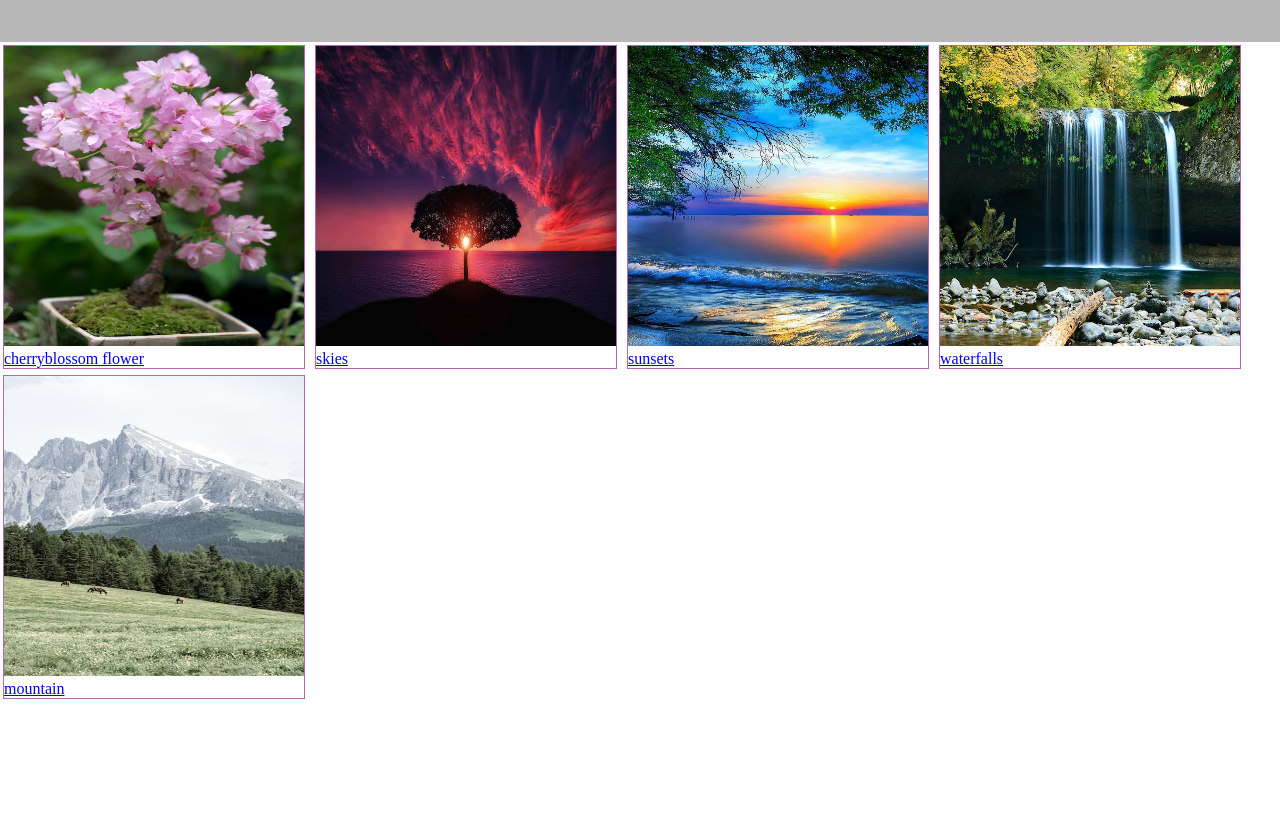
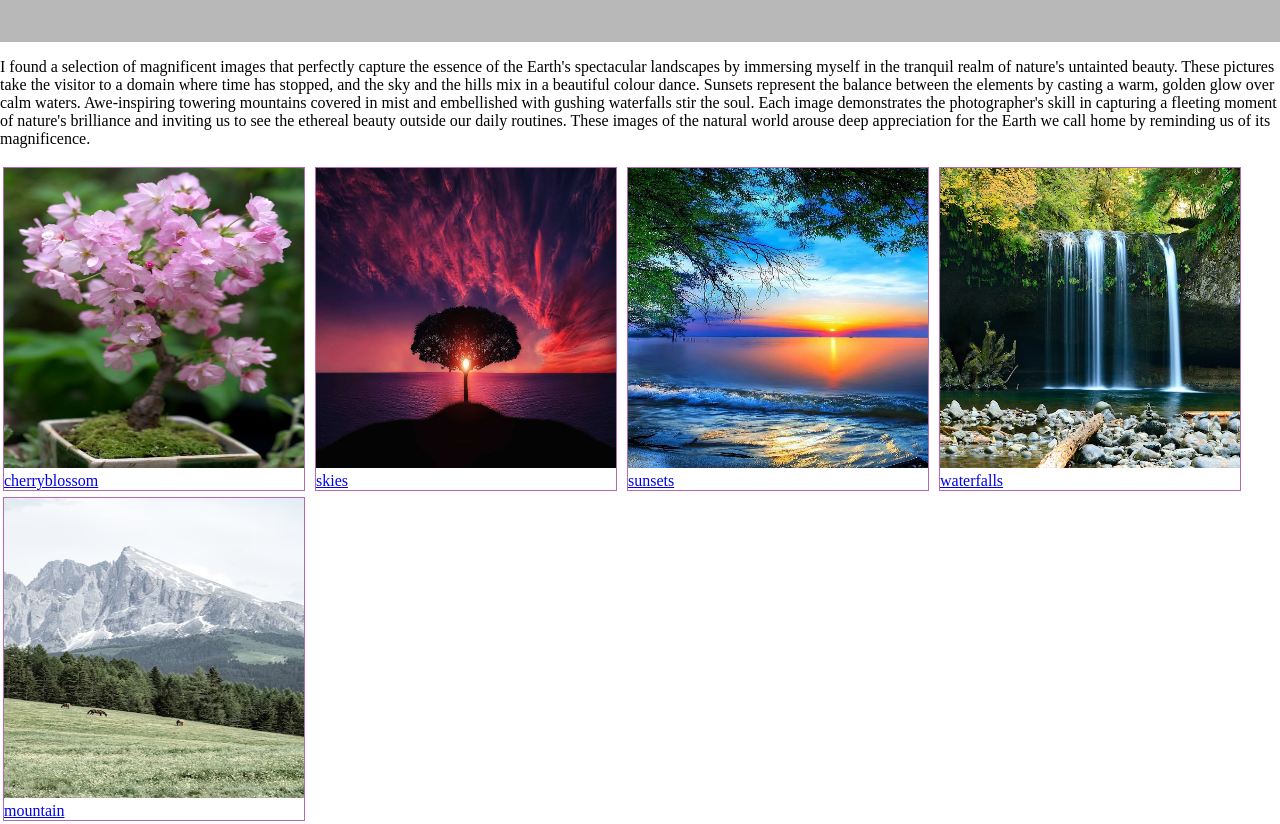
Before and after one commit to titoritzy/IndependentProject2, a plain HTML site: page index.html in a window 1280 px wide. Shown: the part 75-899 px from the top of the page. Before the commit the page ends 800 px from the top, so only its background shows below. Drawn offline with Linux system fonts and the light colour scheme.

Commit message:
added aside and article elements

```diff
--- a/index.html
+++ b/index.html
@@ -11,13 +11,28 @@
 
 
 
+    <main>
+
+        <article>
+            <P>
+                I found a selection of magnificent images that perfectly capture the essence of the Earth's spectacular
+                landscapes by immersing myself in the tranquil realm of nature's untainted beauty. These pictures take
+                the visitor to a domain where time has stopped, and the sky and the hills mix in a beautiful colour
+                 dance. Sunsets represent the balance between the elements by casting a warm, golden glow over calm
+                 waters. Awe-inspiring towering mountains covered in mist and embellished with gushing waterfalls stir
+                 the soul. Each image demonstrates the photographer's skill in capturing a fleeting moment of nature's
+                 brilliance and inviting us to see the ethereal beauty outside our daily routines. These images of the
+                 natural world arouse deep appreciation for the Earth we call home by reminding us of its magnificence.
+            </P>
+        </article>
+
 
 
         <div class="gallery">
             <a target="_blank" href="images/cherryblossom.jpg">
                 <img src="images/cherryblossom.jpg" alt="cherryblossom">
 
-                <div class="descritpion"> cherryblossom flower</div>
+                <div class="descritpion"> cherryblossom</div>
             </a>
         </div>
 
@@ -28,6 +43,7 @@
                 <div class="descritpion"> skies</div>
             </a>
         </div>
+
 
         <div class="gallery">
             <a target="_blank" href="images/sunset.jpg">
@@ -52,7 +68,7 @@
                 <div class="descritpion"> mountain</div>
             </a>
         </div>
-
+    </main>
     </body>
 
 </html>
```
